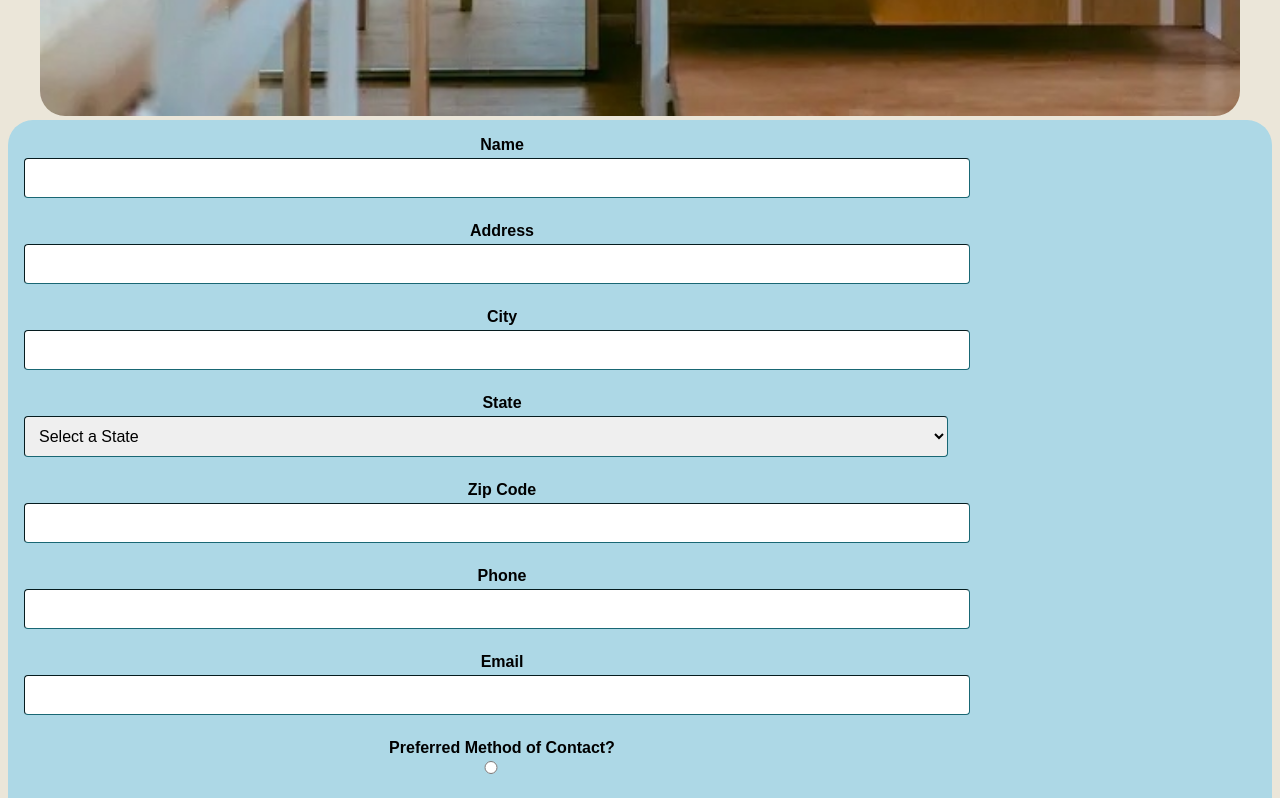
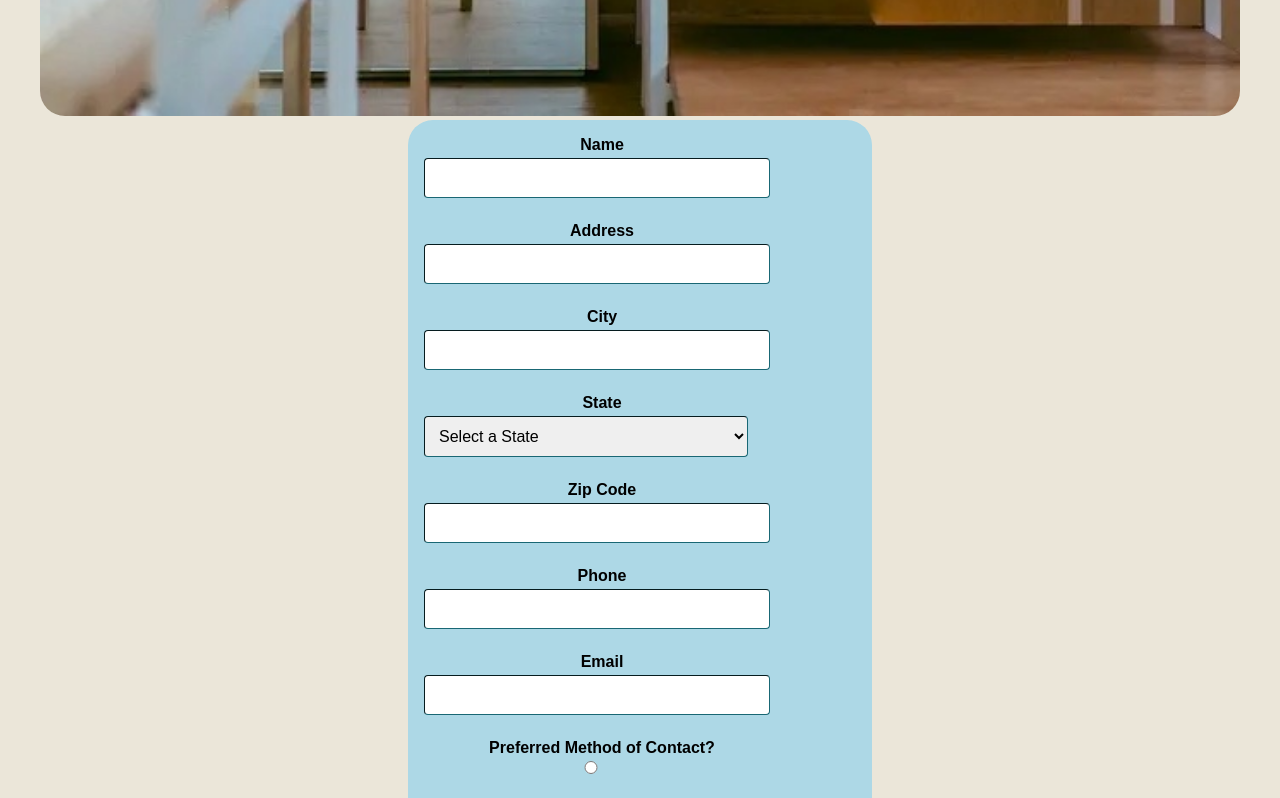
Before and after one commit to emeraldthompson/Thompson_Final, a plain HTML site: page contact.html in a window 1280 px wide. Shown: the part 1280-2078 px from the top of the page. Drawn offline with Linux system fonts and the light colour scheme.

Commit message:
Update styles.css

```diff
--- a/styles.css
+++ b/styles.css
@@ -123,3 +123,9 @@ input[type=submit]{
     background-color: #000000;
     color: #FFFFFF;
 }
+/* Form Styles */
+form{
+    margin-left: 400px;
+    margin-right: 400px;
+    align-content: center;
+}
```
